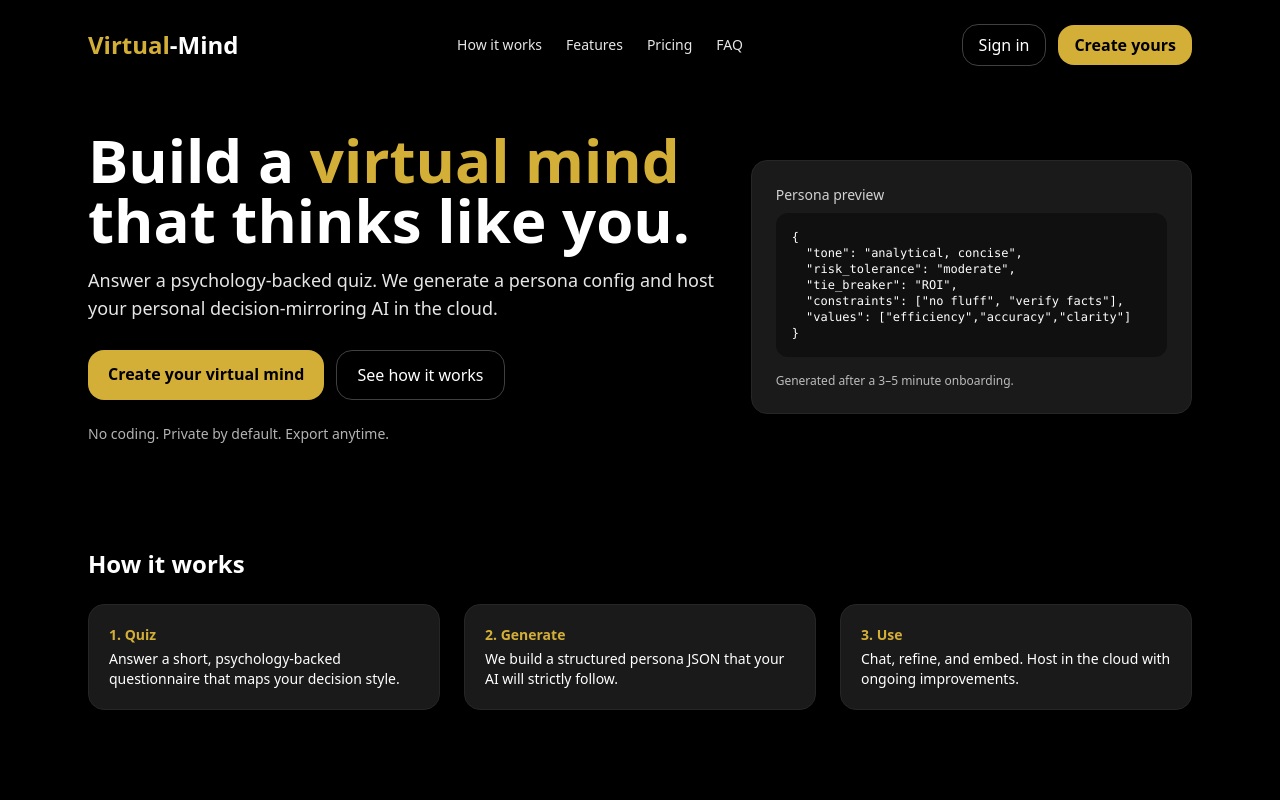
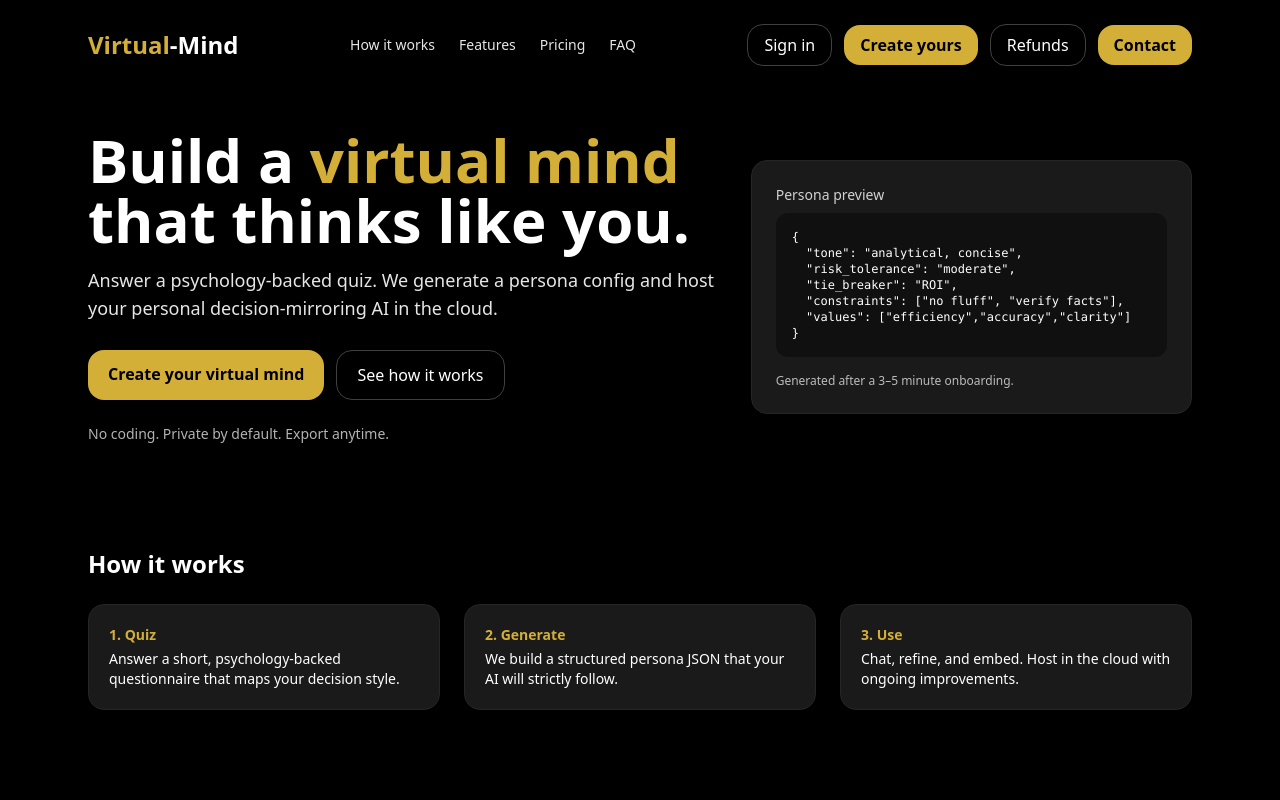
Before and after one commit to jbrady1985/virtual-mind, a Next.js app: page / in a window 1280 px wide. Shown: the top 800 px of the page. Built offline with nearby package versions, Linux system fonts and the light colour scheme.

Commit message:
Update index.js

```diff
--- a/pages/index.js
+++ b/pages/index.js
@@ -1,3 +1,4 @@
+// pages/index.js
 import Link from "next/link";
 
 export default function Home() {
@@ -17,8 +18,19 @@ export default function Home() {
         </nav>
 
         <div className="flex items-center gap-3">
-          <Link href="/pricing" className="px-4 py-2 rounded-2xl border border-neutral-700 hover:border-gold transition">Sign in</Link>
-          <Link href="/pricing" className="px-4 py-2 rounded-2xl bg-gold text-black font-semibold hover:opacity-90 transition">Create yours</Link>
+          <Link href="/pricing" className="px-4 py-2 rounded-2xl border border-neutral-700 hover:border-gold transition">
+            Sign in
+          </Link>
+          <Link href="/pricing" className="px-4 py-2 rounded-2xl bg-gold text-black font-semibold hover:opacity-90 transition">
+            Create yours
+          </Link>
+          {/* Quick-access to policy/help pages */}
+          <Link href="/refund" className="px-4 py-2 rounded-2xl border border-neutral-700 hover:border-gold transition hidden md:inline-block">
+            Refunds
+          </Link>
+          <Link href="/contact" className="px-4 py-2 rounded-2xl bg-gold text-black font-semibold hover:opacity-90 transition hidden md:inline-block">
+            Contact
+          </Link>
         </div>
       </header>
 
@@ -33,8 +45,12 @@ export default function Home() {
               Answer a psychology-backed quiz. We generate a persona config and host your personal decision-mirroring AI in the cloud.
             </p>
             <div className="mt-7 flex flex-wrap gap-3">
-              <Link href="/pricing" className="px-5 py-3 rounded-2xl bg-gold text-black font-semibold hover:opacity-90 transition">Create your virtual mind</Link>
-              <a href="#how" className="px-5 py-3 rounded-2xl border border-neutral-700 hover:border-gold transition">See how it works</a>
+              <Link href="/pricing" className="px-5 py-3 rounded-2xl bg-gold text-black font-semibold hover:opacity-90 transition">
+                Create your virtual mind
+              </Link>
+              <a href="#how" className="px-5 py-3 rounded-2xl border border-neutral-700 hover:border-gold transition">
+                See how it works
+              </a>
             </div>
             <div className="mt-6 text-sm opacity-70">
               No coding. Private by default. Export anytime.
```
